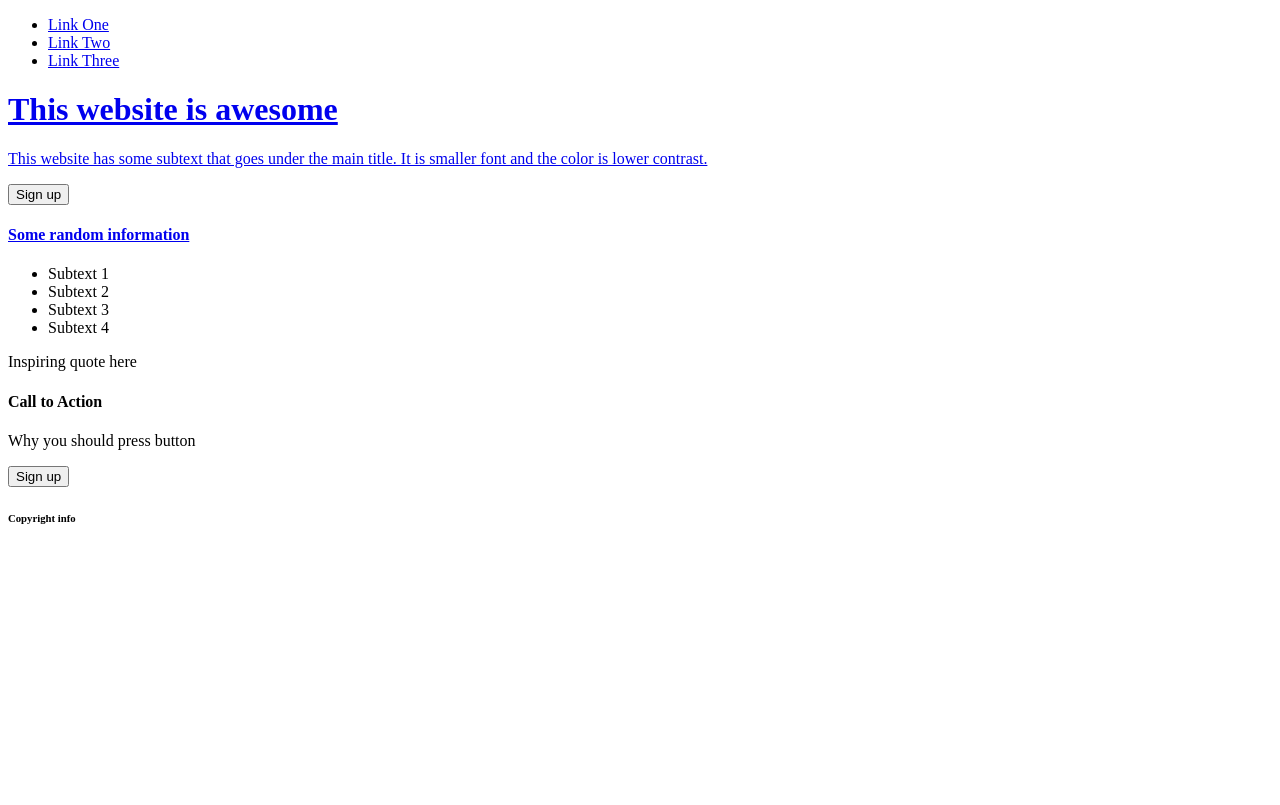
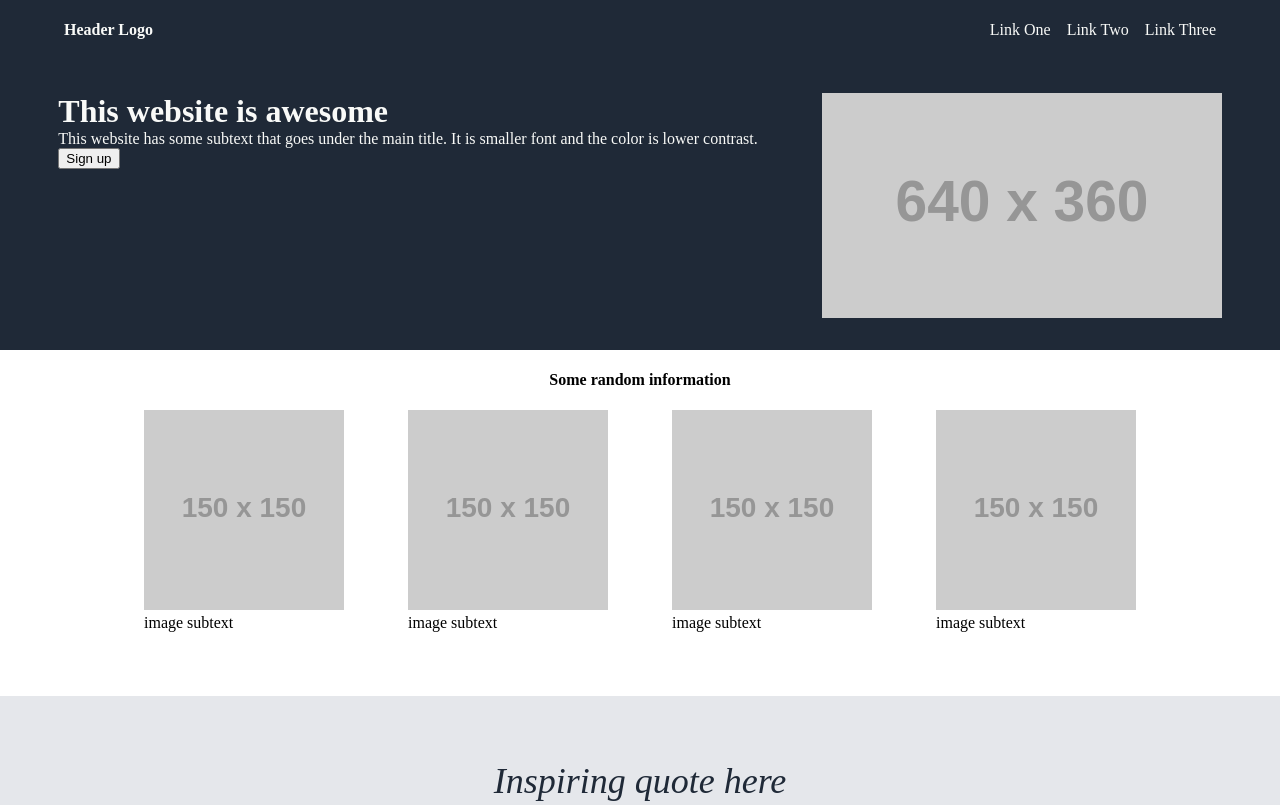
Before and after one commit to brodybrand/odin-landing-page, a plain HTML site: page index.html in a window 1280 px wide. Shown: the top 805 px of the page. Drawn offline with Linux system fonts and the light colour scheme; placeholder pictures from the web are drawn by us.

Commit message:
feat: add style.css

```diff
--- a/index.html
+++ b/index.html
@@ -3,35 +3,45 @@
     <head>
         <meta charset="utf-8">
         <title>Landing Page</title>
+        <link rel="stylesheet" type="text/css" href="style.css">
     </head>
     <body>
         <div class="header">
-            <div class="header-logo"></div>
-            <div class="links">
-                <ul>
-                    <li><a href="./link-one">Link One</li>
-                    <li><a href="./link-two">Link Two</li>
-                    <li><a href="./link-three">Link Three</li>
-                </ul>
-            </div>
+            <h4>Header Logo</h4>
+            <ul class="links">
+                <li><a href="./link-one">Link One</a></li>
+                <li><a href="./link-two">Link Two</a></li>
+                <li><a href="./link-three">Link Three</a></li>
+            </ul>
         </div>
         <div class="main-text">
-            <h1>This website is awesome</h1>
-            <p>This website has some subtext that goes under the main title. It is smaller font and the color is lower contrast.</p>
-            <button class="sign-up">Sign up</button>
+            <div class="text">
+                <h1>This website is awesome</h1>
+                <p>This website has some subtext that goes under the main title. It is smaller font and the color is lower contrast.</p>
+                <button class="sign-up">Sign up</button>
+            </div>
+            <img src="http://via.placeholder.com/640x360" alt="placeholder image" width="400px">
         </div>
         <div class="info-header">
             <h4>Some random information</h4>
-            <div class="cards">
-                <div class="card">
-                    <ul>
-                        <li><a href="card-image-1"></a>Subtext 1</li>
-                        <li><a href="card-image-2"></a>Subtext 2</li>
-                        <li><a href="card-image-3"></a>Subtext 3</li>
-                        <li><a href="card-image-4"></a>Subtext 4</li>
-                    </ul>
-                </div>
-            </div>
+            <ul class="cards">
+                <li>
+                    <img src="http://via.placeholder.com/150x150" alt="placeholder image" width="200px">
+                    <p>image subtext</p>
+                </li>
+                <li>
+                    <img src="http://via.placeholder.com/150x150" alt="placeholder image" width="200px">
+                    <p>image subtext</p>
+                </li>
+                <li>
+                    <img src="http://via.placeholder.com/150x150" alt="placeholder image" width="200px">
+                    <p>image subtext</p>
+                </li>
+                <li>
+                    <img src="http://via.placeholder.com/150x150" alt="placeholder image" width="200px">
+                    <p>image subtext</p>
+                </li>
+            </ul>
         </div>
         <div class="quote">
             <p>Inspiring quote here</p>
--- /dev/null
+++ b/style.css
@@ -0,0 +1,109 @@
+body {
+    display: flex;
+    flex-direction: column;
+    padding: 0;
+    margin: 0;
+}
+
+ul,
+li,
+a {
+    text-decoration: none;
+    list-style: none;
+    padding: 0;
+    margin: 0;
+    outline: none;
+    border: none;
+}
+
+a {
+    color: #F9FAF8;
+ }
+
+h1,
+p {
+    padding: 0;
+    margin: 0;
+}
+
+
+.header,
+.footer {
+    display: flex;
+    background-color: #1F2937;
+    color: #F9FAF8;
+    flex: auto;
+    padding: 0 64px;
+}
+
+.header .links {
+    display: flex;
+    justify-content: flex-end;
+    flex-wrap: wrap;
+    align-items: center;
+    flex: auto;
+    gap: 16px;
+}
+
+.main-text {
+    display: flex;
+    background-color: #1F2937;
+    color: #F9FAF8;
+    justify-content: center;
+    padding: 32px 0;
+    gap: 64px;
+}
+
+.main-text.text {
+    display: flex;
+    flex-direction: column;
+    align-items: center;
+    gap: 16px;
+    justify-content: space-between;
+}
+
+.info-header {
+    display: flex;
+    flex-flow: column wrap;
+    justify-content: center;
+    align-items: center;
+    padding: 0 64px;
+}
+
+.info-header .cards {
+    display: flex;
+    flex-flow: row wrap;
+    justify-content: center;
+    align-items: center;
+    gap: 64px;
+}
+
+.quote {
+    background-color: #e5e7eb;
+    font-size: 36px;
+    font-style: italic;
+    font-weight: lighter;
+    color: #1f2937;
+    text-align: center;
+    padding:  64px 0;
+    margin-top: 64px;
+}
+
+.call-to-action {
+    display: flex;
+    flex-direction: column;
+    background-color: #3882f6;
+    margin: 64px 128px;
+}
+
+.call-to-action button {
+    display: flex;
+    flex: auto;
+}
+
+.footer {
+    display: flex;
+    margin-top: auto;
+    justify-content: center;
+    align-items: center;
+}
```
